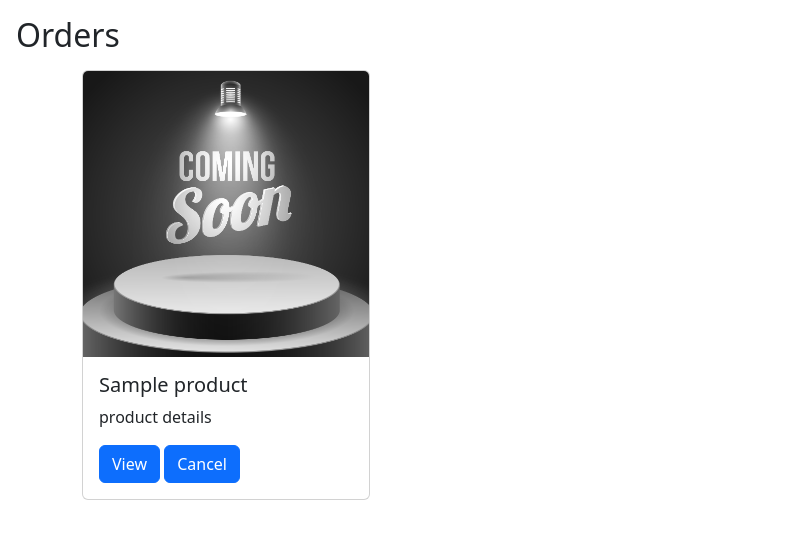
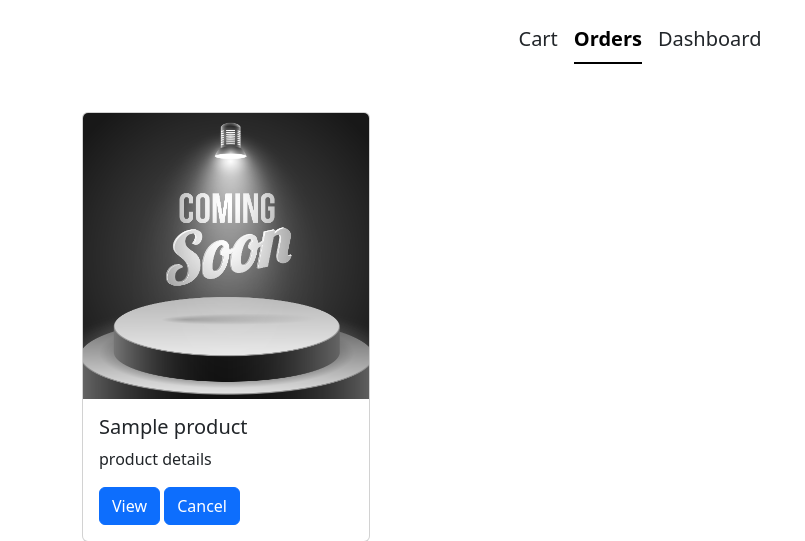
Before and after one commit to Alwin42/Project_100, a Flask app: page /orders in a window 1280 px wide. Shown: the part 56-597 px from the top of the page, without its empty margins (0-805 px from the left). Run offline with Flask 3, Linux system fonts and the light colour scheme; the visitor is signed in with stand-in values (Sample User, id 1).

Commit message:
Nav link to order and cart section

```diff
--- a/Agro-Tech/templates/orders.html
+++ b/Agro-Tech/templates/orders.html
@@ -2,9 +2,20 @@
 {% block title %}Orders{% endblock %}
 
 {% block content %}
-<div class="mt-3 ms-3">
-    <h4 class="fs-2">Orders </h4>
-</div>
+    <div class="mt-3 mb-5 fs-5 d-flex justify-content-center text-center container">
+            <ul class="nav nav-underline">
+            <li class="nav-item">
+                <a class="nav-link text-dark " aria-current="page" href="{{url_for('routes.cart')}}">Cart</a>
+            </li>
+            <li class="nav-item">
+                <a class="nav-link active" href="#">Orders</a>
+            </li>
+            <li class="nav-item">
+                <a class="nav-link text-dark" href="{{ url_for('routes.dashboard') }}">Dashboard</a>
+            </li>
+        </ul>
+    </div>
+
     <div class="container mt-3">
         <div class="card" style="width: 18rem;">
             <img src="{{ url_for('static', filename='images/sample.jpg') }}" class="card-img-top" alt="...">
```
Also changed, not shown: Agro-Tech/templates/cart.html (+15 -3 lines).
